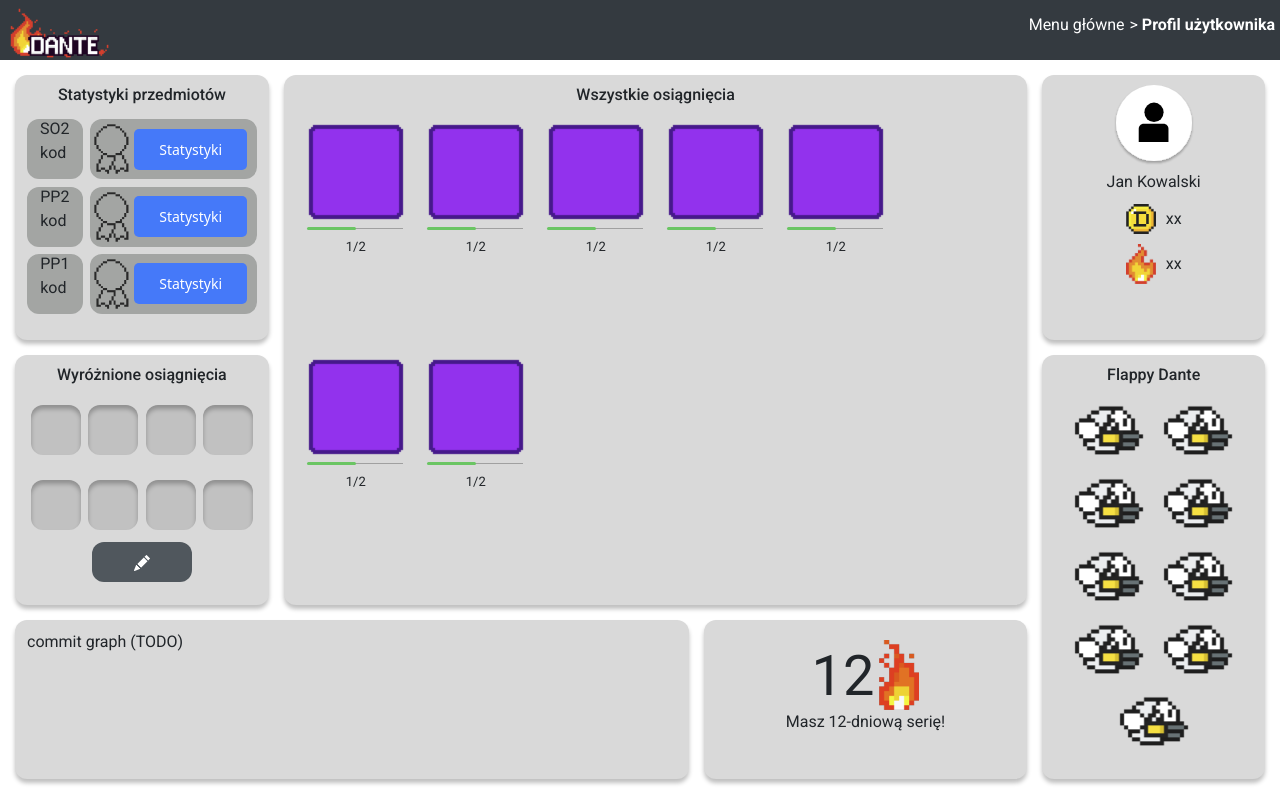
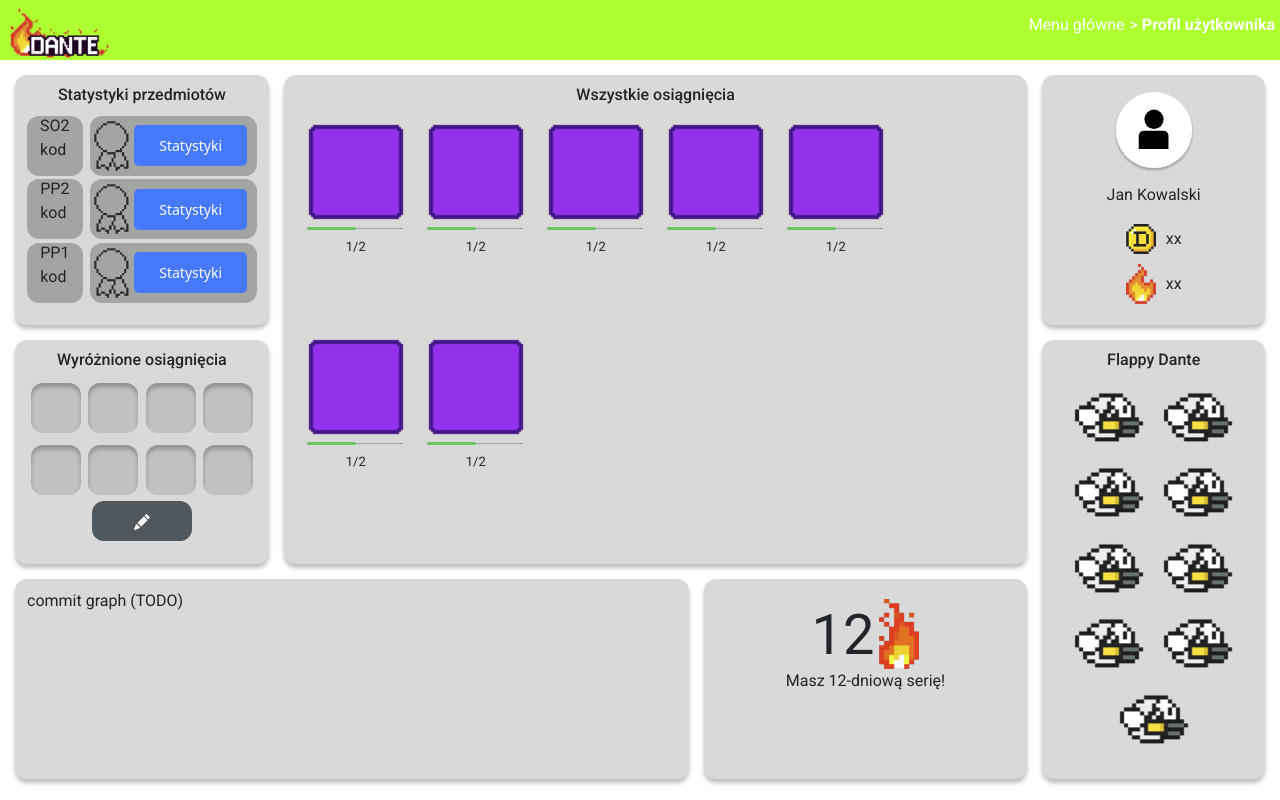
Before and after one commit to ziomciopoziomcio/ProgramoGranie_server, a Flask app: page /index/profile in a window 1280 px wide. Run offline with Flask 3, Linux system fonts and the light colour scheme; parts of the project's set-up code (start-up, migrations or seed data) failed here and were passed over; some web fonts are replaced.

Commit message:
profile page responsive design

```diff
--- a/static/css/style.css
+++ b/static/css/style.css
@@ -78,44 +78,40 @@ p{
     min-height: 20px;
     padding: 10px;
     box-shadow: 0 4px 4px 0 rgba(0, 0, 0, 0.25);
-    /*margin: 5px;*/
-    /*box-shadow: 0 4px 8px 0 rgba(0, 0, 0, 0.2), 0 6px 20px 0 rgba(0, 0, 0, 0.19);*/
-    /*padding: 10px;*/
-
-}
-
-
-/*!* Smartphones *!*/
-/*@media (max-width: 480px) {*/
-/*    !*DEBUG TEST*!*/
-/*    .navbar{*/
-/*        background: red;*/
-/*    }*/
-/*}*/
-
-/*!* Tablets / large smartphones *!*/
-/*@media (min-width: 481px) {*/
-/*    !*DEBUG TEST*!*/
-/*    .navbar{*/
-/*        background: orange;*/
-/*    }*/
-/*}*/
-
-/*!* Laptops *!*/
-/*@media (min-width: 769px) {*/
-/*    !*DEBUG TEST*!*/
-/*    .navbar{*/
-/*        background: yellow;*/
-/*    }*/
-/*}*/
-
-/*!* Large desktops *!*/
-/*@media (min-width: 1280px) {*/
-/*    !*DEBUG TEST*!*/
-/*    .navbar{*/
-/*        background: greenyellow;*/
-/*    }*/
-/*}*/
+}
+
+
+/* Smartphones */
+@media (max-width: 480px) {
+    /*DEBUG TEST*/
+    .navbar{
+        background: red;
+    }
+}
+
+/* Tablets / large smartphones */
+@media (min-width: 481px) {
+    /*DEBUG TEST*/
+    .navbar{
+        background: orange;
+    }
+}
+
+/* Laptops */
+@media (min-width: 769px) {
+    /*DEBUG TEST*/
+    .navbar{
+        background: yellow;
+    }
+}
+
+/* Large desktops */
+@media (min-width: 1280px) {
+    /*DEBUG TEST*/
+    .navbar{
+        background: greenyellow;
+    }
+}
 
 
 /* - - - - - - - - - - - - - - - - - - - - - LOGIN PAGE - - - - - - - - - - - - - - - - - - - - - */
@@ -1015,6 +1011,7 @@ p{
 
 #profile-streak-container{
     grid-area: 3 / 3 / 4 / 4;
+    min-height: 120px;
 }
 
 #streak-top-part{
@@ -1090,22 +1087,109 @@ p{
 
 /* Smartphones */
 @media (max-width: 480px) {
-
+    /* TODO */
 }
 
 /* Tablets / large smartphones */
 @media (min-width: 481px) {
-
+    #profile-content{
+        grid-template: 1fr 1fr 1fr 1fr 1fr 1fr 2fr 4fr / 1fr;
+    }
+    #profile-subjects-stats-container{
+        grid-area: 3 / 1 / 4 / 2;
+        max-width: none;
+    }
+    #profile-featured-achievements-container{
+        grid-area: 2 / 1 / 3 / 2;
+        max-width: none;
+    }
+    #profile-all-achievements-container{
+        grid-area: 7 / 1 / 8 / 2;
+        min-height: 500px;
+        max-width: none;
+    }
+    #profile-commit-container{
+        grid-area: 5 / 1 / 6 / 2;
+        min-height: 200px;
+        max-width: none;
+    }
+    #profile-streak-container{
+        grid-area: 4 / 1 / 5 / 2;
+        max-width: none;
+    }
+    #profile-showcase-container {
+        grid-area: 1 / 1 / 2 / 2;
+        flex-direction: row;
+        justify-content: space-evenly;
+        max-width: none;
+    }
+    #profile-skins-container{
+        grid-area: 6 / 1 / 7 / 2;
+        min-height: 150px;
+        max-width: none;
+    }
 }
 
 /* Laptops */
 @media (min-width: 769px) {
-
+    #profile-content{
+        grid-template: 1fr 1fr 1fr 4fr / 1fr 1fr 1fr 1fr 1fr 1fr;
+    }
+    #profile-subjects-stats-container{
+        grid-area: 2 / 1 / 3 / 4;
+    }
+    #profile-featured-achievements-container{
+        grid-area: 1 / 4 / 2 / 7;
+    }
+    #profile-all-achievements-container{
+        grid-area: 4 / 1 / 5 / 7;
+        min-height: 350px;
+        max-width: none;
+    }
+    #profile-commit-container{
+        grid-area: 3 / 1 / 4 / 5;
+    }
+    #profile-streak-container{
+        grid-area: 3 / 5 / 4 / 7;
+    }
+    #profile-showcase-container {
+        grid-area: 1 / 1 / 2 / 4;
+        justify-content: space-evenly;
+    }
+    #profile-skins-container{
+        grid-area: 2 / 4 / 3 / 7;
+    }
 }
 
 /* Large desktops */
 @media (min-width: 1280px) {
 
+    #profile-content{
+        grid-template: 35fr 33fr 21fr / 33fr 60fr 48fr 33fr;
+    }
+    #profile-subjects-stats-container{
+        grid-area: 1 / 1 / 2 / 2;
+    }
+    #profile-featured-achievements-container{
+        grid-area: 2 / 1 / 3 / 2;
+    }
+    #profile-all-achievements-container{
+        grid-area: 1 / 2 / 3 / 4;
+    }
+    #profile-commit-container{
+        grid-area: 3 / 1 / 4 / 3;
+    }
+    #profile-streak-container{
+        grid-area: 3 / 3 / 4 / 4;
+    }
+    #profile-showcase-container {
+        grid-area: 1 / 4 / 1 / 5;
+        flex-direction: column;
+        justify-content: space-evenly;
+    }
+    #profile-skins-container{
+        grid-area: 2 / 4 / 4 / 5;
+    }
 }
 
 
--- a/templates/profile_page.html
+++ b/templates/profile_page.html
@@ -179,8 +179,11 @@
         <div class="container" id="profile-showcase-container">
             <img src="{{ url_for('static', filename='assets/profile_photo_white.svg') }}" width="80" height="80" id="profile-pfp" alt="Profile photo icon">
             <div class="profile-showcase-line"><p id="profile-user-name">Jan Kowalski</p></div>
-            <div class="profile-showcase-line"><img src="{{ url_for('static', filename='assets/dante_coin.png') }}" width="30" height="30" id="profile-dante-coin" alt="dante coin icon"><p id="profile-dante-coin">xx</p></div>
-            <div class="profile-showcase-line"><img src="{{ url_for('static', filename='assets/fire_1.png') }}"  width="30" height="40" id="profile-joker-points" alt="joker point icon"><p id="profile-joker-points">xx</p></div>
+            <div id="profile-currency">
+                <div class="profile-showcase-line"><img src="{{ url_for('static', filename='assets/dante_coin.png') }}" width="30" height="30" id="profile-dante-coin" alt="dante coin icon"><p id="profile-dante-coin">xx</p></div>
+                <div class="profile-showcase-line"><img src="{{ url_for('static', filename='assets/fire_1.png') }}"  width="30" height="40" id="profile-joker-points" alt="joker point icon"><p id="profile-joker-points">xx</p></div>
+
+            </div>
 
         </div>
 
```
